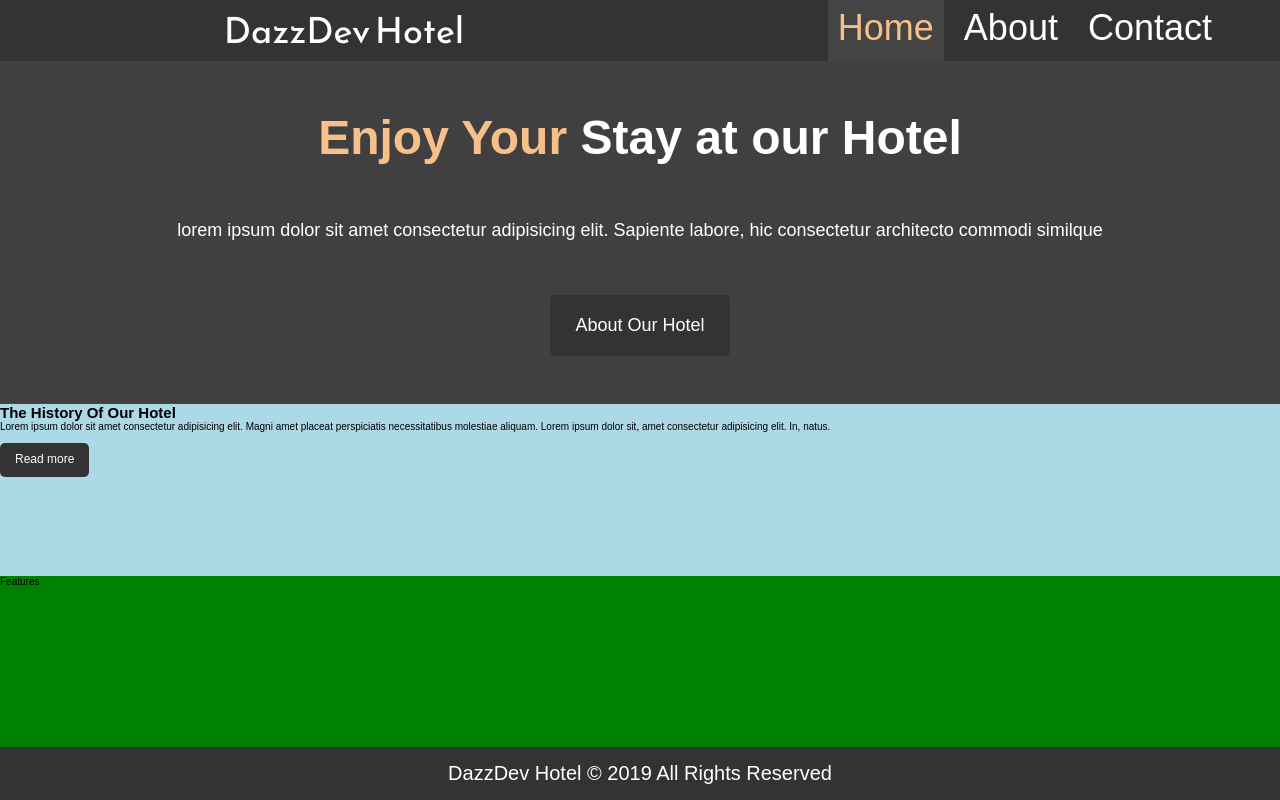
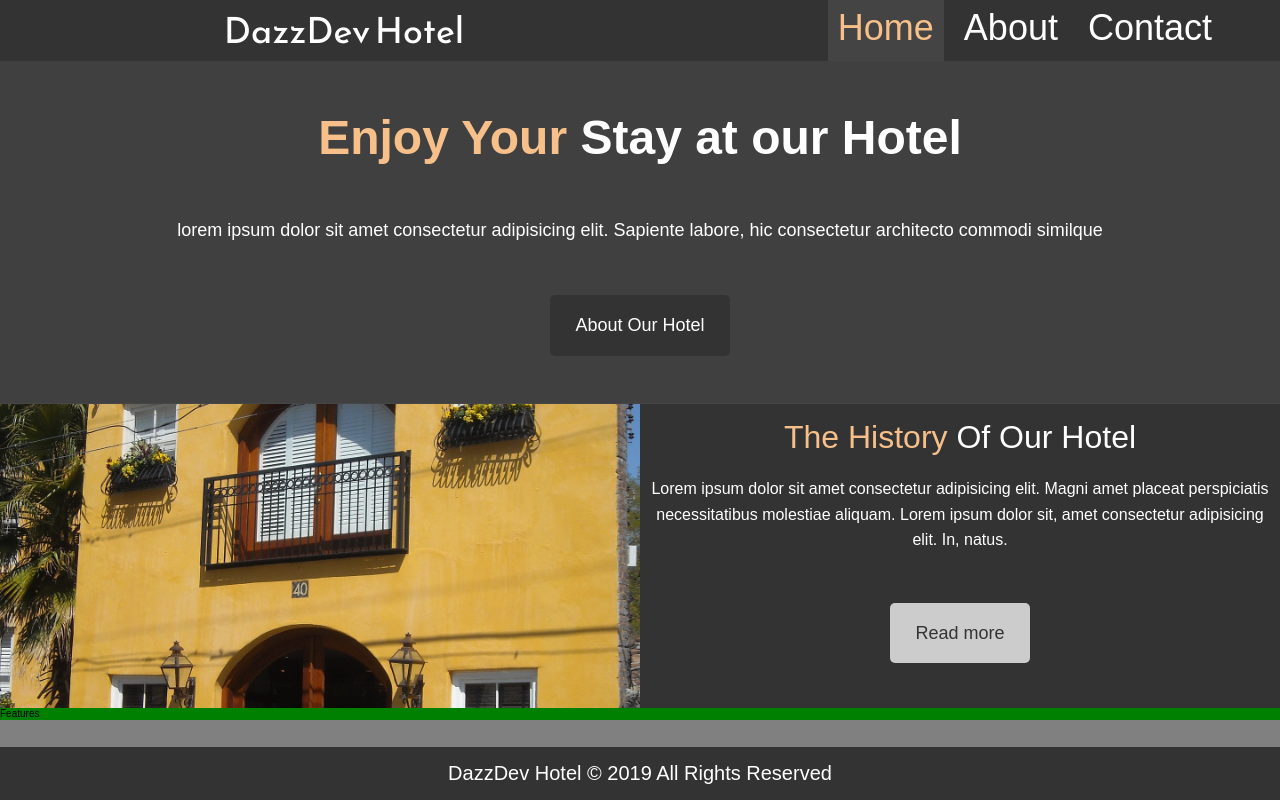
Before and after one commit to DariuszOkonski/webpage-hotel, a website: page index.html in a window 1280 px wide. Drawn offline with nearby package versions, Linux system fonts and the light colour scheme.

Commit message:
add styles for section main-section history at index.scss

```diff
--- a/dist/css/style.css
+++ b/dist/css/style.css
@@ -40,6 +40,17 @@ body {
   padding: 1rem 1.5rem;
   border-radius: 0.5rem;
   margin: 1rem 0;
+}
+
+.btn--light {
+  background-color: #CCCCCC;
+  color: #333333;
+}
+
+.btn--small {
+  font-size: 0.8rem;
+  padding: 0.5rem 0.7rem;
+  margin: 0.5rem 0;
 }
 
 .header {
@@ -236,11 +247,86 @@ body {
 
 .main-section .history {
   min-height: 25%;
-  background-color: lightblue;
+  display: -webkit-box;
+  display: -ms-flexbox;
+  display: flex;
+}
+
+.main-section .history__left {
+  -ms-flex-preferred-size: 50%;
+      flex-basis: 50%;
+  background-image: url("../img/hotel-outside.jpg");
+  background-position: center;
+  background-size: cover;
+}
+
+.main-section .history__right {
+  -ms-flex-preferred-size: 50%;
+      flex-basis: 50%;
+  text-align: center;
+  background-color: #333333;
+  padding: 0.5rem;
+  display: -webkit-box;
+  display: -ms-flexbox;
+  display: flex;
+  -webkit-box-orient: vertical;
+  -webkit-box-direction: normal;
+      -ms-flex-direction: column;
+          flex-direction: column;
+  -webkit-box-pack: space-evenly;
+      -ms-flex-pack: space-evenly;
+          justify-content: space-evenly;
+  -webkit-box-align: center;
+      -ms-flex-align: center;
+          align-items: center;
+}
+
+.main-section .history__header {
+  font-size: 1.4rem;
+  color: #FFFFFF;
+  font-weight: 100;
+  padding: 1rem 0;
+}
+
+.main-section .history__span {
+  color: #F7C08A;
+}
+
+.main-section .history__paragraph {
+  font-size: 0.8rem;
+  color: #FFFFFF;
+  padding: 1rem 0;
+}
+
+@media (min-width: 768px) {
+  .main-section .history__header {
+    font-size: 2.2rem;
+  }
+  .main-section .history__paragraph {
+    font-size: 1.2rem;
+    line-height: 160%;
+  }
+  .main-section .history__right .btn {
+    font-size: 1.2rem;
+  }
+}
+
+@media (min-width: 1025px) {
+  .main-section .history__header {
+    font-size: 3.2rem;
+  }
+  .main-section .history__paragraph {
+    font-size: 1.6rem;
+    line-height: 160%;
+  }
+  .main-section .history__right .btn {
+    font-size: 1.8rem;
+    padding: 2rem 2.5rem;
+    margin: 4rem 0;
+  }
 }
 
 .main-section .features {
-  min-height: 25%;
   background-color: green;
 }
 
--- a/dist/sass/_index.scss
+++ b/dist/sass/_index.scss
@@ -114,7 +114,7 @@
   }
 }
 
-//========================================= Main-Section
+//========================================= Main-Section - banner
 
 .main-section {
   background-color: gray;
@@ -186,14 +186,94 @@
   }
 }
 
+//========================================= Main-Section - history
 
+.main-section {
+  .history {
+    min-height: 25%;
 
+    display: flex;
 
+    &__left {
+      flex-basis: 50%;
 
+      background-image: url('../img/hotel-outside.jpg');
+      background-position: center;
+      background-size: cover;
+    }
 
+    &__right {
+      flex-basis: 50%;
+      text-align: center;
+      background-color: $dark-first;
+      padding: 0.5rem;
 
+      display: flex;
+      flex-direction: column;
+      justify-content: space-evenly;
+      align-items: center;
+    }
 
+    &__header {
+      font-size: 1.4rem;
+      color: $light-third;
+      font-weight: 100;
+      padding: 1rem 0;
+    }
 
+    &__span {
+      color: $light-first;
+    }
+
+    &__paragraph {
+      font-size: 0.8rem;
+      color: $light-third;
+      padding: 1rem 0;
+    }
+  }
+}
+
+@media(min-width: 768px) {
+  .main-section {
+    .history {
+      &__header {
+        font-size: 2.2rem;
+      }
+
+      &__paragraph {
+        font-size: 1.2rem;
+        line-height: 160%;
+      }
+
+      &__right .btn {
+        font-size: 1.2rem;
+      }
+
+    }
+  }
+}
+
+@media(min-width: 1025px) {
+  .main-section {
+    .history {
+      &__header {
+        font-size: 3.2rem;
+      }
+
+      &__paragraph {
+        font-size: 1.6rem;
+        line-height: 160%;
+      }
+
+      &__right .btn {
+        font-size: 1.8rem;
+        padding: 2rem 2.5rem;
+        margin: 4rem 0;
+      }
+
+    }
+  }
+}
 
 
 
@@ -209,15 +289,8 @@
 
 
 .main-section {
-  .history {
-    min-height: 25%;
-    background-color: lightblue;
-  }
-}
-
-.main-section {
   .features {
-    min-height: 25%;
+    // min-height: 25%;
     background-color: green;
   }
 }
```
Also changed, not shown: 1 other file.
